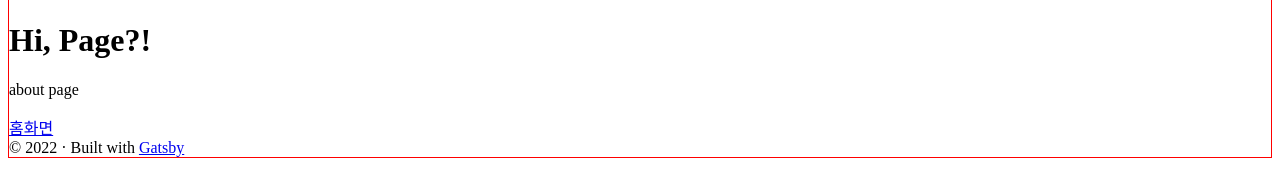
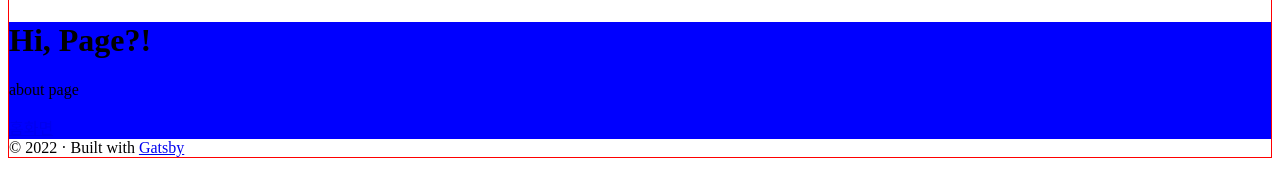
Before and after one commit to iduk/gatsby, a Gatsby site: page /about in a window 1280 px wide. Shown: the part 50-246 px from the top of the page. Built offline with nearby package versions, Linux system fonts and the light colour scheme; Gatsby itself is replaced by a stand-in of ours.

Commit message:
About Test

```diff
--- a/src/pages/about.js
+++ b/src/pages/about.js
@@ -7,7 +7,7 @@ import classNames from 'classnames/bind'
 const cx = classNames.bind(styles)
 
 const About = () => (
-  <Layout>
+  <Layout className={cx('aboutPage')}>
     <h1>Hi, Page?!</h1>
     <p>about page</p>
     <Link to="/">홈화면</Link>
--- a/src/pages/about.module.scss
+++ b/src/pages/about.module.scss
@@ -1,4 +1,4 @@
 .aboutPage {
   position: relative;
-  border: 1px solid blue;
+  background-color: blue;
 }
```
